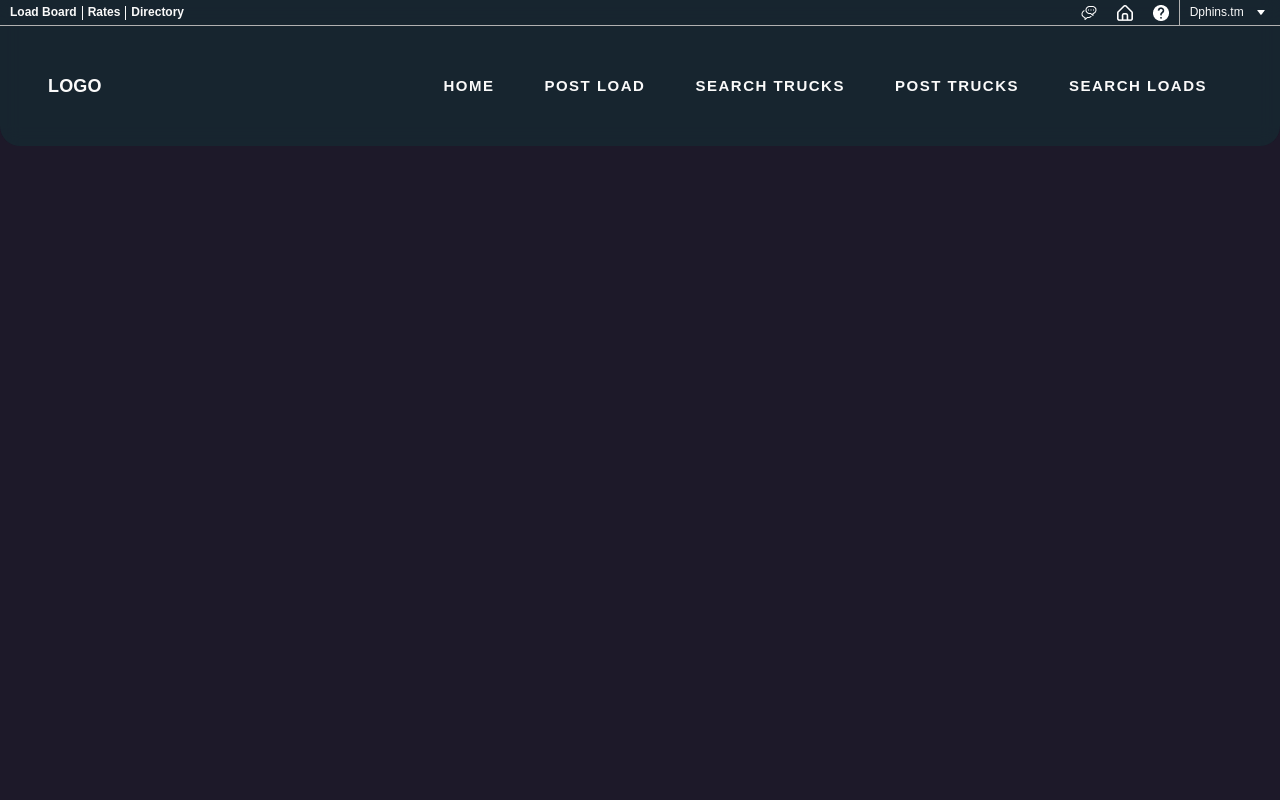
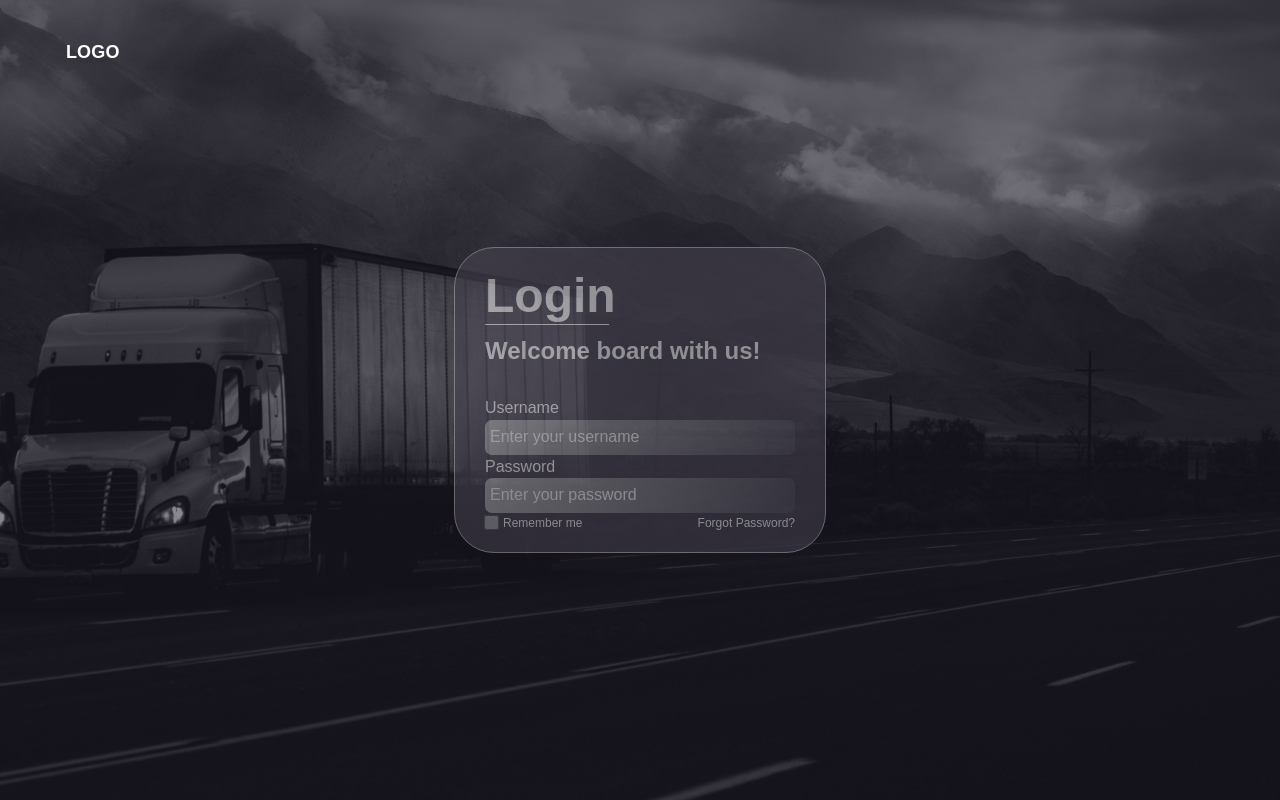
Before and after one commit to codeBender01/loadBoard, a Vue app: page /login in a window 1280 px wide. Built offline with nearby package versions, Linux system fonts and the light colour scheme; a web font is replaced by a local one.

Commit message:
Finishing all 5 main pages(desktop)

```diff
--- a/src/App.vue
+++ b/src/App.vue
@@ -10,7 +10,6 @@ export default {
 
 <template>
   <div>
-    <Navbar />
     <RouterView />
   </div>
 </template>
--- a/src/components/Navbar.vue
+++ b/src/components/Navbar.vue
@@ -10,10 +10,15 @@
       </div>
       <div class="rg flex">
         <img v-for="icon in icons" :key="icon.id" :src="icon.img" alt="icon" />
-        <span
-          >Dphins.tm
-          <img src="../assets/dropdn.png" alt="dropdown" />
-        </span>
+        <div>
+          <router-link to="/login">
+            <span class="login link">Login</span>
+          </router-link>
+          <span>or</span>
+          <router-link to>
+            <span class="link">Register</span>
+          </router-link>
+        </div>
       </div>
     </div>
     <div class="header-container flex">
@@ -104,16 +109,16 @@ export default {
         },
       ],
 
-      selectedNavLink: undefined,
+      selectedNavLink: null,
     };
   },
 
   methods: {
     activeClassApplier(id) {
       this.selectedNavLink = id;
-      this.$el.classList.toggle("active");
-      this.$el.querySelector(".burger-menu").classList.toggle("active");
-      this.$el.querySelector(".header-links").classList.toggle("active");
+      // this.$el.classList.toggle("active");
+      // this.$el.querySelector(".burger-menu").classList.toggle("active");
+      // this.$el.querySelector(".header-links").classList.toggle("active");
     },
 
     classListToggler() {
@@ -191,12 +196,23 @@ $font-color: #fafafa;
         margin: 0 10px;
       }
       span {
-        border-left: 1px solid #b1b1b1;
         color: $font-color;
-        padding: 5px 10px;
+        padding: 3px 10px;
         padding-right: 0;
         font-size: 12px;
         line-height: 15px;
+        text-decoration: none;
+      }
+
+      .login {
+        border-left: 1px solid #b1b1b1;
+      }
+
+      .link {
+        color: #99b1ff;
+        &:hover {
+          opacity: 0.7;
+        }
       }
     }
   }
--- a/src/router/index.js
+++ b/src/router/index.js
@@ -28,6 +28,11 @@ const router = createRouter({
       name: "searchloads",
       component: () => import("../views/searchLoads.vue"),
     },
+    {
+      path: "/login",
+      name: "login",
+      component: () => import("../views/login.vue"),
+    },
   ],
 });
 
--- a/src/views/homeLoad.vue
+++ b/src/views/homeLoad.vue
@@ -1,4 +1,7 @@
 <template>
+  <div>
+    <Navbar />
+
     <div class="home">
       <div class="container">
         <div class="welcome">
@@ -26,9 +29,9 @@
             <h2 class="h2">Fast track to success</h2>
             <p class="p">
               Lorem ipsum dolor sit amet, consectetuer adipiscing elit, sed diam
-            nonummy nibh euismod tincidunt ut laoreet dolore magna aliquam erat
-            volutpat. Ut wisi enim ad minim veniam, quis nostrud exerci tation
-            ullamcorper suscipit lobortis nisl ut aliquip ex ea commodo
+              nonummy nibh euismod tincidunt ut laoreet dolore magna aliquam
+              erat volutpat. Ut wisi enim ad minim veniam, quis nostrud exerci
+              tation ullamcorper suscipit lobortis nisl ut aliquip ex ea commodo
               consequat. Duis autem vel eum iriure
             </p>
             <button>added new post</button>
@@ -109,10 +112,15 @@
         </div>
       </div>
     </div>
+  </div>
 </template>
 
 <script>
+import Navbar from "../components/Navbar.vue";
 export default {
+  components: {
+    Navbar,
+  },
   data() {
     return {
       stats: [
--- /dev/null
+++ b/src/views/login.vue
@@ -0,0 +1,133 @@
+<template>
+  <div class="login">
+    <div class="container">
+      <div class="logo">
+        <router-link to="/"> LOGO </router-link>
+      </div>
+      <div class="form">
+        <h1>Login</h1>
+        <p>Welcome board with us!</p>
+        <form>
+          <label for="user">Username</label>
+          <input type="text" id="user" placeholder="Enter your username" />
+          <label for="pass">Password</label>
+          <input type="password" id="pass" placeholder="Enter your password" />
+          <div class="flex">
+            <div class="flex">
+              <input type="checkbox" id="remember" />
+              <label class="tiny" for="remember">Remember me</label>
+            </div>
+
+            <router-link to="/"
+              ><span class="tiny"> Forgot Password? </span></router-link
+            >
+          </div>
+        </form>
+      </div>
+    </div>
+  </div>
+</template>
+
+<style lang="scss" scoped>
+$bg: url(../assets/login.png);
+
+.login {
+  background: $bg no-repeat center;
+  background-size: cover;
+  width: 100%;
+  height: 100vh;
+
+  font-family: "NunitoSans", sans-serif;
+  a {
+    color: #ffffff;
+    text-decoration: none;
+  }
+
+  .logo {
+    height: 120px;
+    text-align: center;
+    font-weight: 700;
+    font-size: 18px;
+    line-height: 135%;
+    letter-spacing: 0.01em;
+    width: 10%;
+    padding: 40px 0;
+  }
+
+  .form {
+    position: absolute;
+    left: 50%;
+    top: 50%;
+
+    transform: translate(-50%, -50%);
+    background: #4a4754;
+    opacity: 0.5;
+    border: 1px solid #bbbabf;
+    backdrop-filter: blur(60px);
+    border-radius: 40px;
+    padding: 20px 30px;
+    color: #ffffff;
+    h1 {
+      font-weight: 700;
+      font-size: 48px;
+      line-height: 116%;
+      border-bottom: 1px solid #ffffff;
+      width: 40%;
+    }
+
+    p {
+      font-weight: 600;
+      font-size: 24px;
+      line-height: 132%;
+      margin: 10px 0 30px 0;
+    }
+    input {
+      display: block;
+      background: linear-gradient(
+        109.46deg,
+        rgba(201, 201, 201, 0.8) 1.57%,
+        rgba(196, 196, 196, 0.1) 100%
+      );
+      // opacity: 0.5;
+      border-radius: 7px;
+      &::placeholder {
+        font-weight: 200;
+        font-size: 16px;
+        line-height: 147%;
+        color: #ffffff;
+      }
+      width: 300px;
+      padding: 10px 5px;
+      border: none;
+    }
+
+    input[type="checkbox"] {
+      width: auto;
+      display: inline;
+      accent-color: linear-gradient(
+        109.46deg,
+        rgba(201, 201, 201, 0.8) 1.57%,
+        rgba(196, 196, 196, 0.1) 100%
+      );
+      opacity: 0.5;
+      transform: scale(1.2);
+    }
+
+    .tiny {
+      font-weight: 300;
+      font-size: 12px;
+      line-height: 130%;
+      text-align: center;
+      margin-top: 3px;
+      margin-left: 5px;
+    }
+
+    label {
+      font-weight: 400;
+      font-size: 16px;
+      line-height: 147%;
+      margin-right: 40px;
+    }
+  }
+}
+</style>
--- a/src/views/postLoad.vue
+++ b/src/views/postLoad.vue
@@ -1,4 +1,6 @@
 <template>
+  <div>
+    <Navbar />
     <div class="post-load">
       <div class="container">
         <h1 class="h1">POST LOAD</h1>
@@ -22,9 +24,11 @@
 
       <searched-loads :filteredData="filteredData" />
     </div>
+  </div>
 </template>
 
 <script>
+import Navbar from "../components/Navbar.vue";
 import PostLoad from "../components/PostLoad.vue";
 import PostedLoad from "../components/PostedLoad.vue";
 import LoadFilter from "../components/LoadFilter.vue";
@@ -38,13 +42,16 @@ import lamp from "../assets/lamp.png";
 import bell from "../assets/bell.png";
 import star from "../assets/star.png";
 import stack from "../assets/stack.png";
+import Navbar1 from "../components/Navbar.vue";
 
 export default {
   components: {
+    Navbar,
     PostLoad,
     PostedLoad,
     LoadFilter,
     SearchedLoads,
+    Navbar1,
   },
   data() {
     return {
--- a/src/views/postTrucks.vue
+++ b/src/views/postTrucks.vue
@@ -1,4 +1,7 @@
 <template>
+  <div>
+    <Navbar />
+
     <div class="post-truck">
       <div class="container">
         <h1 class="h1">POST Trucks</h1>
@@ -19,9 +22,11 @@
 
       <searched-loads :filteredData="filteredData" />
     </div>
+  </div>
 </template>
 
 <script>
+import Navbar from "../components/Navbar.vue";
 import PostLoad from "../components/PostLoad.vue";
 import PostedLoad from "../components/PostedLoad.vue";
 import LoadFilter from "../components/LoadFilter.vue";
@@ -38,6 +43,7 @@ import stack from "../assets/stack.png";
 
 export default {
   components: {
+    Navbar,
     PostLoad,
     PostedLoad,
     LoadFilter,
--- a/src/views/searchLoads.vue
+++ b/src/views/searchLoads.vue
@@ -1,4 +1,6 @@
 <template>
+  <div>
+    <Navbar />
     <div class="search-truck">
       <div class="container">
         <h1 class="h1">SEARCH TRUCK</h1>
@@ -20,9 +22,11 @@
         <searched-loads :filteredData="filteredData" />
       </div>
     </div>
+  </div>
 </template>
 
 <script>
+import Navbar from "../components/Navbar.vue";
 import PostLoad from "../components/PostLoad.vue";
 import SearchedLoad from "../components/SearchedLoad.vue";
 import LoadFilter from "../components/LoadFilter.vue";
@@ -34,11 +38,11 @@ import dropdown from "../assets/dropdn.png";
 import search from "../assets/search.png";
 import lamp from "../assets/lamp.png";
 import bell from "../assets/bell.png";
-import star from "../assets/star.png";
 import stack from "../assets/stack.png";
 
 export default {
   components: {
+    Navbar,
     PostLoad,
     LoadFilter,
     SearchedLoad,
--- a/src/views/searchTrucks.vue
+++ b/src/views/searchTrucks.vue
@@ -1,4 +1,6 @@
 <template>
+  <div>
+    <Navbar />
     <div class="search-truck">
       <div class="container">
         <h1 class="h1">SEARCH TRUCK</h1>
@@ -20,9 +22,11 @@
         <searched-loads :filteredData="filteredData" />
       </div>
     </div>
+  </div>
 </template>
 
 <script>
+import Navbar from "../components/Navbar.vue";
 import PostLoad from "../components/PostLoad.vue";
 import SearchedLoad from "../components/SearchedLoad.vue";
 import LoadFilter from "../components/LoadFilter.vue";
@@ -39,6 +43,7 @@ import stack from "../assets/stack.png";
 
 export default {
   components: {
+    Navbar,
     PostLoad,
     LoadFilter,
     SearchedLoad,
```
Also changed, not shown: src/assets/login.png (added). Lines whose indentation alone changed are shown as unchanged.
